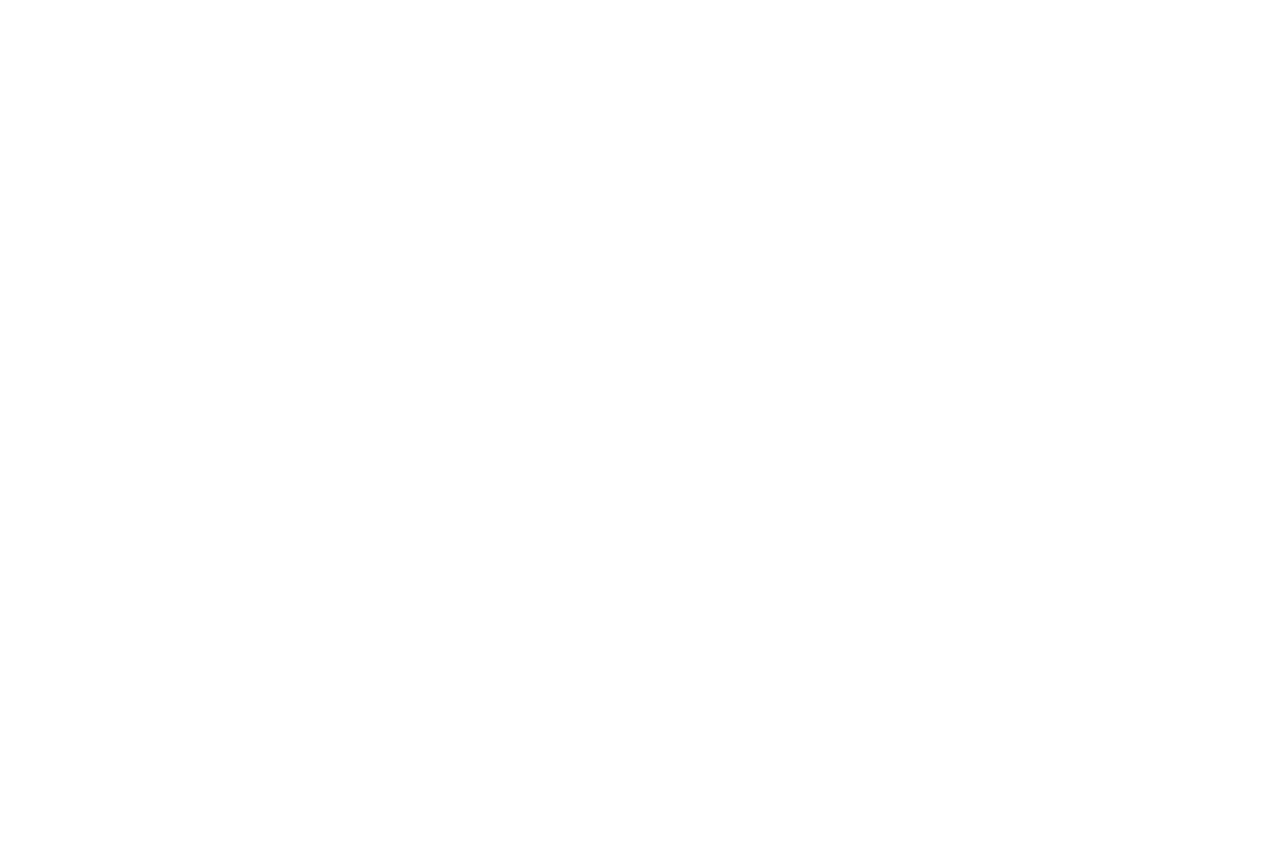
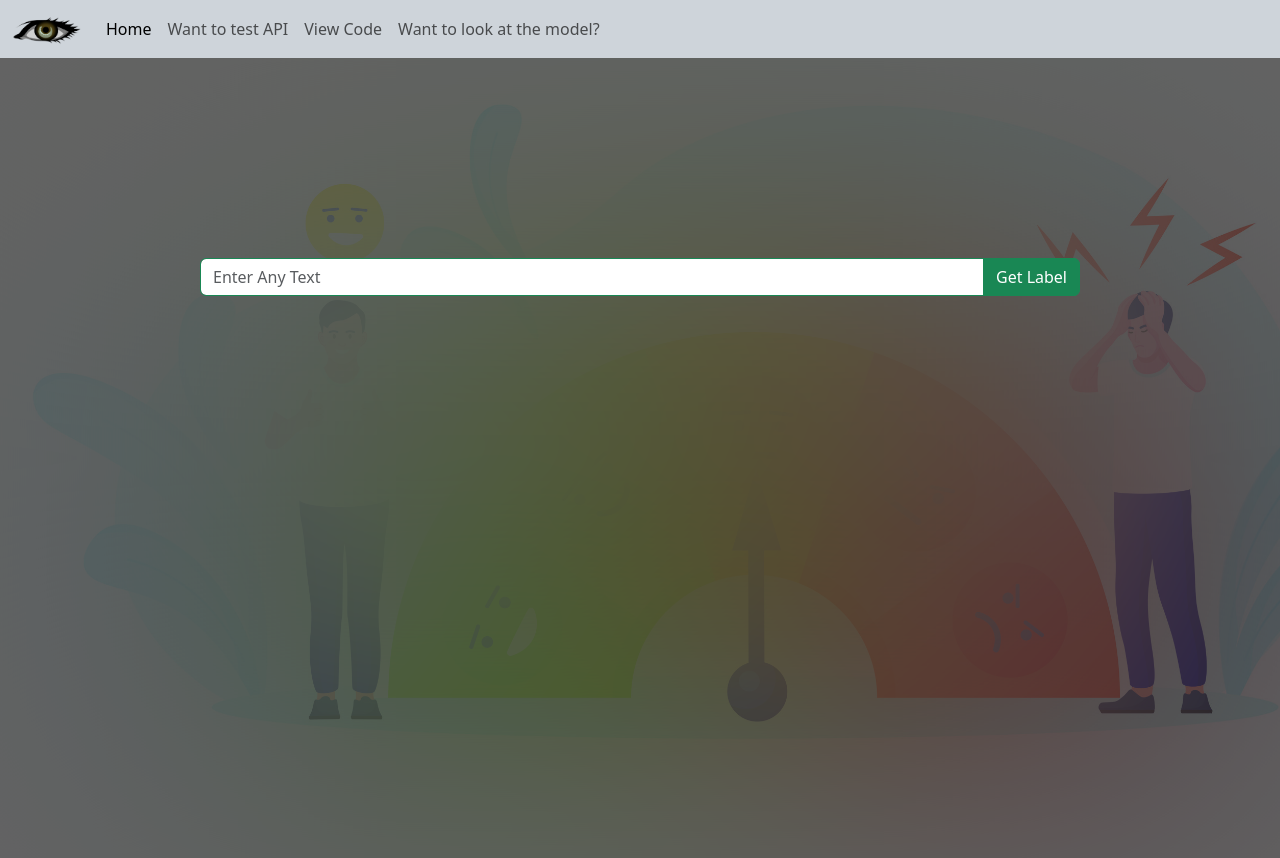
Before and after one commit to Caffeine-Coders/Sentiment-Analysis-Project, a React (Create React App) app in the folder frontend/: page /Testapi in a window 1280 px wide. Before the commit this address had no page. Before the commit the page ends 800 px from the top, so only its background shows below. Built offline with nearby package versions, Linux system fonts and the light colour scheme; no server answers.

Commit message:
editing realtime api addition

```diff
--- a/frontend/package.json
+++ b/frontend/package.json
@@ -1,7 +1,6 @@
 {
   "name": "frontend",
   "version": "0.1.0",
-  "homepage": "https://caffeine-coders.github.io/Sentiment-Analysis-Project/",
   "private": true,
   "dependencies": {
     "@testing-library/jest-dom": "^5.16.5",
--- a/frontend/src/App.css
+++ b/frontend/src/App.css
@@ -111,3 +111,23 @@
   margin-left:60px ;
   padding: 40px;
 }
+.test
+{
+  background-image: url("./videos/senti.jpg");
+  background-repeat: no-repeat;
+  background-size: cover;
+  width: 100%;
+  height: 100vh;
+}
+
+.search_test
+{
+  background-color: rgba(0, 0, 0, 0.61);
+  backdrop-filter: blur(150px);
+  height: 100vh;
+}
+
+.input-group
+{
+  padding: 200px;
+}
--- /dev/null
+++ b/frontend/src/Home/Testapi.jsx
@@ -0,0 +1,39 @@
+import React, {useState} from 'react'
+import { Nav } from '../common/Nav';
+
+export const Testapi = () =>
+{
+    const [postive, setpositive] = useState(0);
+    const [neutral, setneutral] = useState(0);
+    const [negative, setnegative] = useState(0);
+
+    async function query(data) {
+      const response = await fetch(
+        "https://api-inference.huggingface.co/models/AK776161/birdseye_roberta-base-tweet-eval",
+        {
+          headers: { Authorization: "Bearer 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" },
+          method: "POST",
+          body: JSON.stringify(data),
+        }
+      );
+      const result = await response.json();
+      return result;
+    }
+
+    query({"inputs": "h"}).then((response) =>
+    {
+      console.log(JSON.stringify(response));
+    });
+
+  return (
+    <div className='test'>
+    <Nav/>
+        <div className='search_test'>
+        <div class="input-group mb-3">
+            <input type="text" class="form-control border-success" placeholder="Enter Any Text" aria-label="Enter Any Text" aria-describedby="button-addon2" />
+            <button class="btn btn-success" type="button" id="button-addon2">Get Label</button>
+        </div>
+        </div>
+    </div>
+  )
+}
--- a/frontend/src/Home/data.jsx
+++ b/frontend/src/Home/data.jsx
@@ -15,6 +15,9 @@ export const Data = () => {
     const handleClick = () => {
       divRef.current.scrollIntoView({ behavior: 'smooth' });
     };
+
+
+
 
 useEffect(() =>
 {
--- a/frontend/src/Home/player.jsx
+++ b/frontend/src/Home/player.jsx
@@ -13,7 +13,7 @@ export const Player = () => {
   return (
     <div className='entry' style = {{overflowY: 'hidden', overflowX: 'hidden'}}>
       <ReactPlayer
-          url= ""
+          url= {video}
           playing={true}
           width="100%"
           height="100%"
--- a/frontend/src/common/Nav.jsx
+++ b/frontend/src/common/Nav.jsx
@@ -17,6 +17,9 @@ return (
           <a class="nav-link active" aria-current="page" href="/home">Home</a>
         </li>
         <li class="nav-item">
+          <a class="nav-link" href="/Testapi">Want to test API</a>
+        </li>
+        <li class="nav-item">
           <a class="nav-link" href="https://github.com/Caffeine-Coders/Sentiment-Analysis-Project/blob/main/backend/personanalysis.ipynb">View Code</a>
         </li>
         <li class="nav-item">
--- a/frontend/src/routes/AppRoutes.jsx
+++ b/frontend/src/routes/AppRoutes.jsx
@@ -3,6 +3,7 @@ import { BrowserRouter, Route, Routes} from 'react-router-dom';
 import { Home } from '../Home/Home';
 import { Data } from '../Home/data';
 import { Player } from '../Home/player';
+import { Testapi } from '../Home/Testapi';
 
 export const AppRoutes = () => {
   return (
@@ -11,6 +12,7 @@ export const AppRoutes = () => {
             <Route path="/" element = {<Player/>}/>
             <Route path="/home" element = {<Home/>}/>
             <Route path="/analysis" element = {<Data/>}/>
+            <Route path="/Testapi" element = {<Testapi/>}/>
         </Routes>
     </BrowserRouter>
   )
```
Also changed, not shown: frontend/src/videos/senti.jpg (added), frontend/src/videos/test.png (added).
